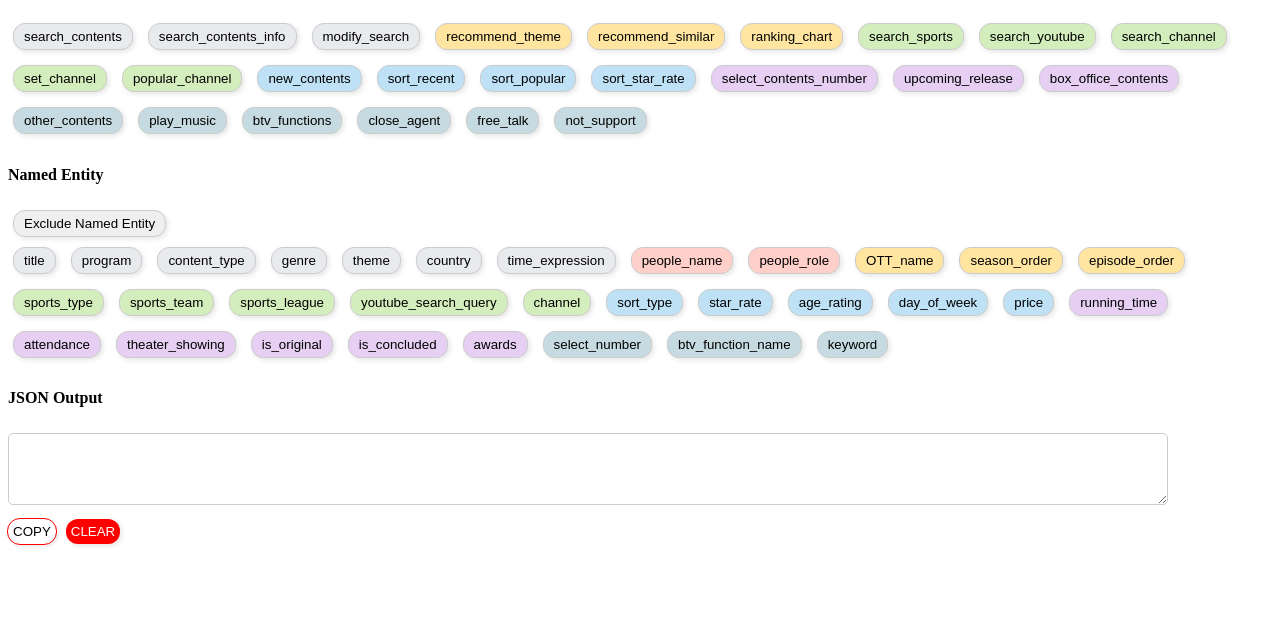
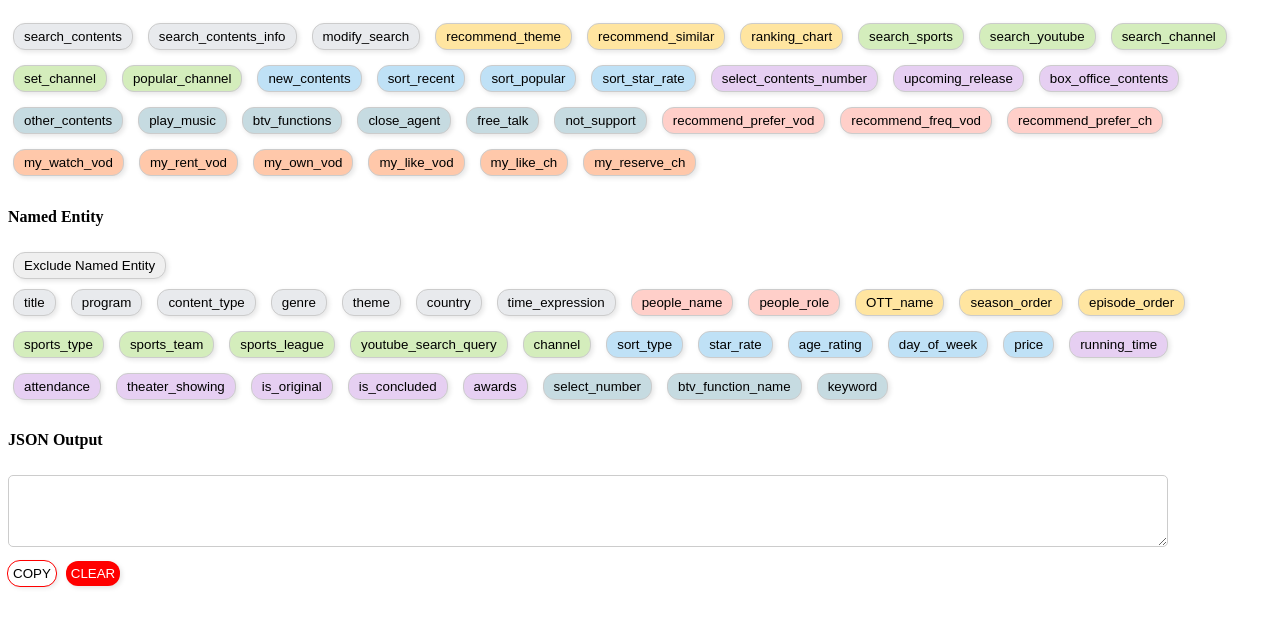
Before and after one commit to jinjingo/training_dt, a plain HTML site: page index.html in a window 1280 px wide. Shown: the part 83-710 px from the top of the page. Drawn offline with nearby package versions, Linux system fonts and the light colour scheme.

Commit message:
Update index.html

```diff
--- a/index.html
+++ b/index.html
@@ -289,6 +289,16 @@
         <button id="close_agent" class="btn close_agent" onclick="selectIntent('close_agent')">close_agent</button>
         <button id="free_talk" class="btn free_talk" onclick="selectIntent('free_talk')">free_talk</button>
         <button id="not_support" class="btn not_support" onclick="selectIntent('not_support')">not_support</button>
+
+        <button id="recommend_prefer_vod" class="btn recommend_prefer_vod" onclick="selectIntent('recommend_prefer_vod')">recommend_prefer_vod</button>
+        <button id="recommend_freq_vod" class="btn recommend_freq_vod" onclick="selectIntent('recommend_freq_vod')">recommend_freq_vod</button>
+        <button id="recommend_prefer_ch" class="btn recommend_prefer_ch" onclick="selectIntent('recommend_prefer_ch')">recommend_prefer_ch</button>
+        <button id="my_watch_vod" class="btn my_watch_vod" onclick="selectIntent('my_watch_vod')">my_watch_vod</button>
+        <button id="my_rent_vod" class="btn my_rent_vod" onclick="selectIntent('my_rent_vod')">my_rent_vod</button>
+        <button id="my_own_vod" class="btn my_own_vod" onclick="selectIntent('my_own_vod')">my_own_vod</button>
+        <button id="my_like_vod" class="btn my_like_vod" onclick="selectIntent('my_like_vod')">my_like_vod</button>
+        <button id="my_like_ch" class="btn my_like_ch" onclick="selectIntent('my_like_ch')">my_like_ch</button>
+        <button id="my_reserve_ch" class="btn my_reserve_ch" onclick="selectIntent('my_reserve_ch')">my_reserve_ch</button>
     </div>
 
 
```
